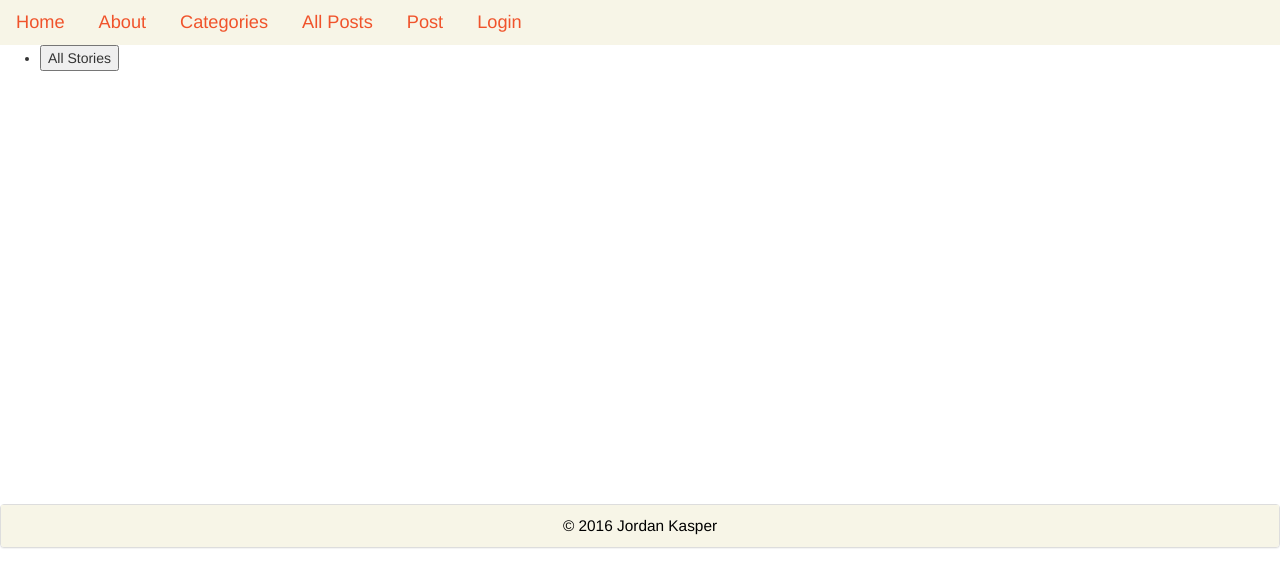
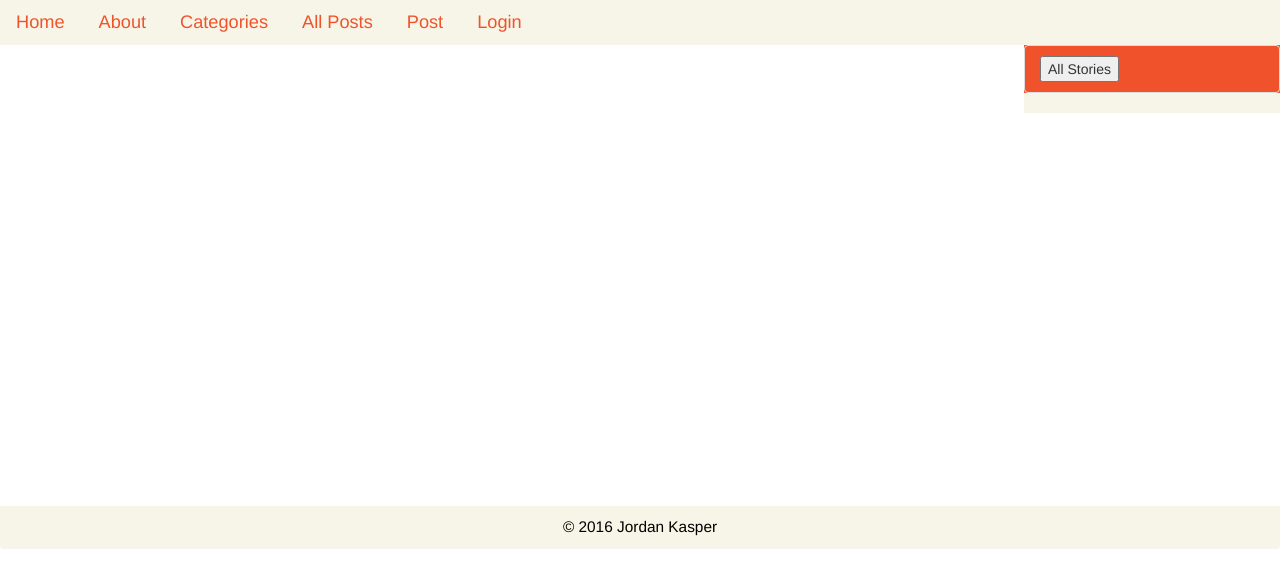
Before and after one commit to swainea/popular-science, a website: page dev/index.html in a window 1280 px wide. Shown: the part 232-800 px from the top of the page. Drawn offline with nearby package versions, Linux system fonts and the light colour scheme; some packages are replaced by stand-ins of ours; files that its build step writes are made by us from their sources; no server answers.

Commit message:
started to style the sidebar to match the header and footer ot wuite there

```diff
--- a/dev/index.html
+++ b/dev/index.html
@@ -2,8 +2,8 @@
 <html lang='en' ng-app="blog">
 <head>
   <meta charset='utf-8'>
+  <link rel="stylesheet" href="https://maxcdn.bootstrapcdn.com/bootstrap/3.3.6/css/bootstrap.min.css" integrity="sha384-1q8mTJOASx8j1Au+a5WDVnPi2lkFfwwEAa8hDDdjZlpLegxhjVME1fgjWPGmkzs7" crossorigin="anonymous">
   <link rel='stylesheet' type='text/css' href='css/main.css'>
-  <link rel="stylesheet" href="https://maxcdn.bootstrapcdn.com/bootstrap/3.3.6/css/bootstrap.min.css" integrity="sha384-1q8mTJOASx8j1Au+a5WDVnPi2lkFfwwEAa8hDDdjZlpLegxhjVME1fgjWPGmkzs7" crossorigin="anonymous">
   <title>Popular Science Blog</title>
 </head>
 <body>
@@ -27,13 +27,13 @@
     </header>
 
     <div class="sidebar" ng-controller="SidebarController as sidebar">
-      <ul>
-        <li ng-repeat="category in sidebar.categories">
+      <ul class="list-group">
+        <li class="list-group-item" ng-repeat="category in sidebar.categories">
           <a ui-sref="categoryStories({ name: category.name })">
             {{category.name}}
           </a>
         </li>
-        <li><button ui-sref="allPosts">All Stories</button></li>
+        <li class="list-group-item"><button ui-sref="allPosts">All Stories</button></li>
       </ul>
     </div>
 
--- a/dev/scss/main.scss
+++ b/dev/scss/main.scss
@@ -1,8 +1,9 @@
-
-
-
 * {
     margin: 0;
+}
+
+html, body{
+  height: 100%;
 }
 
 .main-header {
@@ -73,3 +74,19 @@
 //   color: #000000;
 // }
 }
+// TODO: I don't know how to get this thing to stretch the full height of the
+// page. Help!
+.sidebar{
+  background-color: #F7F5E7;
+  float: right;
+  width: 20%;
+  .list-group {
+    background-color: #F0532B;
+  }
+  .list-group-item {
+    background-color: #F0532B;
+    a {
+      color: black;
+    }
+  }
+}
```
Also changed, not shown: client/index.html (+4 -4 lines), client/css/main.css.
